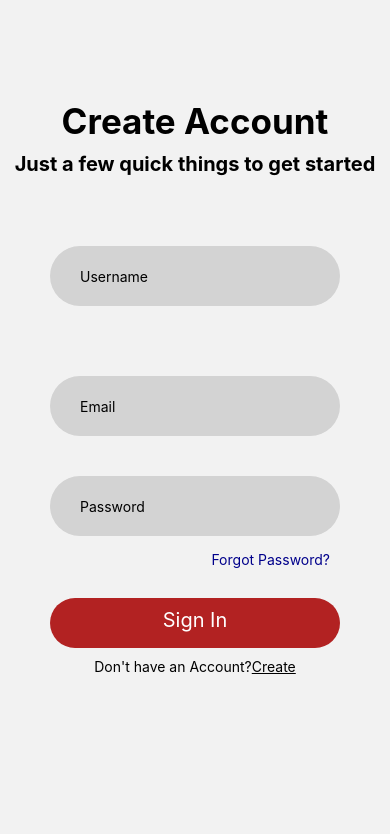
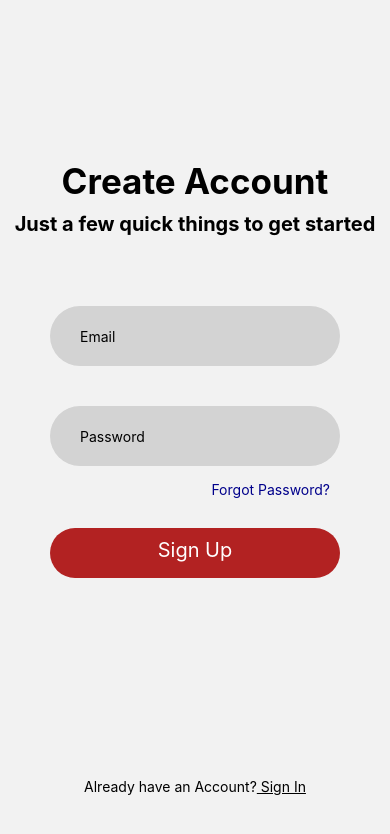
Before and after one commit to naikkajal/NutriScan, a React Native app: screen /Signup in a window 390 px wide. Shown: the top 834 px of the page. Built offline with nearby package versions, Linux system fonts and the light colour scheme.

Commit message:
completed

```diff
--- a/src/screens/login.jsx
+++ b/src/screens/login.jsx
@@ -1,44 +1,45 @@
-import { StyleSheet, Text, TextInput, View, TouchableOpacity } from 'react-native'
-import React, { useState } from 'react'
+import { StyleSheet, Text, TextInput, View, TouchableOpacity } from 'react-native';
+import React, { useState } from 'react';
 import { useNavigation } from '@react-navigation/native';
-import { createNativeStackNavigator } from '@react-navigation/native-stack';
 import { auth } from '../../firebase';
 
 const Login = () => {
   const [email, setEmail] = useState('');
   const [password, setPassword] = useState('');
   const navigation = useNavigation();
-  const handleRegister = () => {
-    navigation.navigate("Signup");
-  };
-  const handleAlert = () => {
-    navigation.navigate("Alert");
-  };
+
   const handleLogin = () => {
     auth
       .signInWithEmailAndPassword(email, password)
       .then(userCredentials => {
         const user = userCredentials.user;
         console.log('Logged in with:', user.email);
+        navigation.navigate("Alert");
       })
       .catch(error => alert(error.message));
   };
+
   return (
     <View style={styles.welcontainer}>
       <Text style={styles.weltext}>Welcome</Text>
       <Text style={styles.logtext}>Sign in to your Account</Text>
       <View style={styles.usercontainer}>
-        <TextInput style={styles.usertext}
-          placeholder='Username'
+        <TextInput
+          style={styles.usertext}
+          placeholder='Email'
           placeholderTextColor={"black"}
+          onChangeText={text => setEmail(text)}
+          value={email}
         />
-
       </View>
       <View style={styles.passcontainer}>
-      <TextInput style={styles.usertext}
+        <TextInput
+          style={styles.usertext}
           secureTextEntry
           placeholder='Password'
           placeholderTextColor={"black"}
+          onChangeText={text => setPassword(text)}
+          value={password}
         />
       </View>
       <Text style={styles.forgottext}>Forgot Password?</Text>
@@ -48,76 +49,76 @@ const Login = () => {
         </TouchableOpacity>
       </View>
       <View>
-      <TouchableOpacity onPress={handleRegister}>
+        <TouchableOpacity onPress={() => navigation.navigate("Signup")}>
           <Text style={styles.createtext}>
-          Don't have an Account?<Text style={{textDecorationLine:"underline"}}>Create</Text>
+            Don't have an Account?<Text style={{ textDecorationLine: "underline" }}>Create</Text>
           </Text>
         </TouchableOpacity>
       </View>
     </View>
-
-  )
+  );
 }
 
-export default Login
+export default Login;
 
 const styles = StyleSheet.create({
-    welcontainer:{
-        alignContent:"center"
+  welcontainer: {
+    alignContent: "center"
   },
-    weltext:{
-        textAlign:"center",
-        marginTop:100,
-        fontSize:35,
-        fontWeight:"bold"
+  weltext: {
+    textAlign: "center",
+    marginTop: 160,
+    fontSize: 35,
+    fontWeight: "bold"
   },
-    logtext:{
-        textAlign:"center",
-        marginTop:10,
-        fontSize:20,
-        fontWeight:"bold"
+  logtext: {
+    textAlign: "center",
+    marginTop: 10,
+    fontSize: 20,
+    fontWeight: "bold"
   },
-    usercontainer:{
-      backgroundColor:"lightgrey",
-      flexDirection:"row",
-      marginTop:70,
-      height:60,
-      marginHorizontal:50,
-      borderRadius:50
+  usercontainer: {
+    backgroundColor: "lightgrey",
+    flexDirection: "row",
+    marginTop: 70,
+    height: 60,
+    marginHorizontal: 50,
+    borderRadius: 50
   },
-    usertext:{
-      marginLeft:30
+  usertext: {
+    marginLeft: 30,
+    flex: 1
   },
-    passcontainer:{
-      backgroundColor:"lightgrey",
-      flexDirection:"row",
-      marginTop:40,
-      height:60,
-      marginHorizontal:50,
-      borderRadius:50
+  passcontainer: {
+    backgroundColor: "lightgrey",
+    flexDirection: "row",
+    marginTop: 40,
+    height: 60,
+    marginHorizontal: 50,
+    borderRadius: 50
   },
-    forgottext:{
-      textAlign:"right",
-      marginRight:60,
-      marginTop:15,
-      color:"darkblue"
+  forgottext: {
+    textAlign: "right",
+    marginRight: 60,
+    marginTop: 15,
+    color: "darkblue"
   },
-    signinbutton:{
-      backgroundColor:"firebrick",
-      height:50,
-      marginTop:30,
-      marginHorizontal:50,
-      borderRadius:50,
-      alignItems:"center",
+  signinbutton: {
+    backgroundColor: "firebrick",
+    height: 50,
+    marginTop: 30,
+    marginHorizontal: 50,
+    borderRadius: 50,
+    alignItems: "center",
   },
-    signintext:{
-      textAlign:"centre",
-      color:"white",
-      fontSize:20,
-      marginVertical:10
+  signintext: {
+    textAlign: "center",
+    color: "white",
+    fontSize: 20,
+    marginVertical: 10
   },
-    createtext:{
-      textAlign:"center",
+  createtext: {
+    textAlign: "center",
     marginTop:200
   }
-})
+});
--- a/src/screens/signup.jsx
+++ b/src/screens/signup.jsx
@@ -1,7 +1,7 @@
 import { StyleSheet, Text, TextInput, View, TouchableOpacity } from 'react-native';
 import React, { useState } from 'react';
 import { useNavigation } from '@react-navigation/native';
-import { auth } from '../../firebase';  // Make sure this path is correct
+import { auth } from '../../firebase';
 
 const Signup = () => {
   const [email, setEmail] = useState('');
@@ -29,13 +29,6 @@ const Signup = () => {
       <View style={styles.usercontainer}>
         <TextInput
           style={styles.usertext}
-          placeholder='Username'
-          placeholderTextColor={"black"}
-        />
-      </View>
-      <View style={styles.usercontainer}>
-        <TextInput
-          style={styles.usertext}
           placeholder='Email'
           placeholderTextColor={"black"}
           onChangeText={text => setEmail(text)}
@@ -54,14 +47,14 @@ const Signup = () => {
       </View>
       <Text style={styles.forgottext}>Forgot Password?</Text>
       <View style={styles.signinbutton}>
-        <TouchableOpacity onPress={handleSignUp} >
-          <Text style={styles.signintext}>Sign In</Text>
+        <TouchableOpacity onPress={handleSignUp}>
+          <Text style={styles.signintext}>Sign Up</Text>
         </TouchableOpacity>
       </View>
       <View>
         <TouchableOpacity onPress={handleRegister}>
           <Text style={styles.alreadytext}>
-            Don't have an Account?<Text style={{ textDecorationLine: "underline" }}>Create</Text>
+            Already have an Account?<Text style={{ textDecorationLine: "underline" }}> Sign In</Text>
           </Text>
         </TouchableOpacity>
       </View>
@@ -75,7 +68,7 @@ const styles = StyleSheet.create({
   createcontainer: { alignContent: "center" },
   createtext: {
     textAlign: "center",
-    marginTop: 100,
+    marginTop: 160,
     fontSize: 35,
     fontWeight: "bold"
   },
@@ -94,7 +87,8 @@ const styles = StyleSheet.create({
     borderRadius: 50
   },
   usertext: {
-    marginLeft: 30
+    marginLeft: 30,
+    flex: 1
   },
   passcontainer: {
     backgroundColor: "lightgrey",
@@ -126,6 +120,6 @@ const styles = StyleSheet.create({
   },
   alreadytext: {
     textAlign: "center",
-    marginTop: 10
+    marginTop: 200
   }
 });
```
Lines whose indentation alone changed are shown as unchanged.
